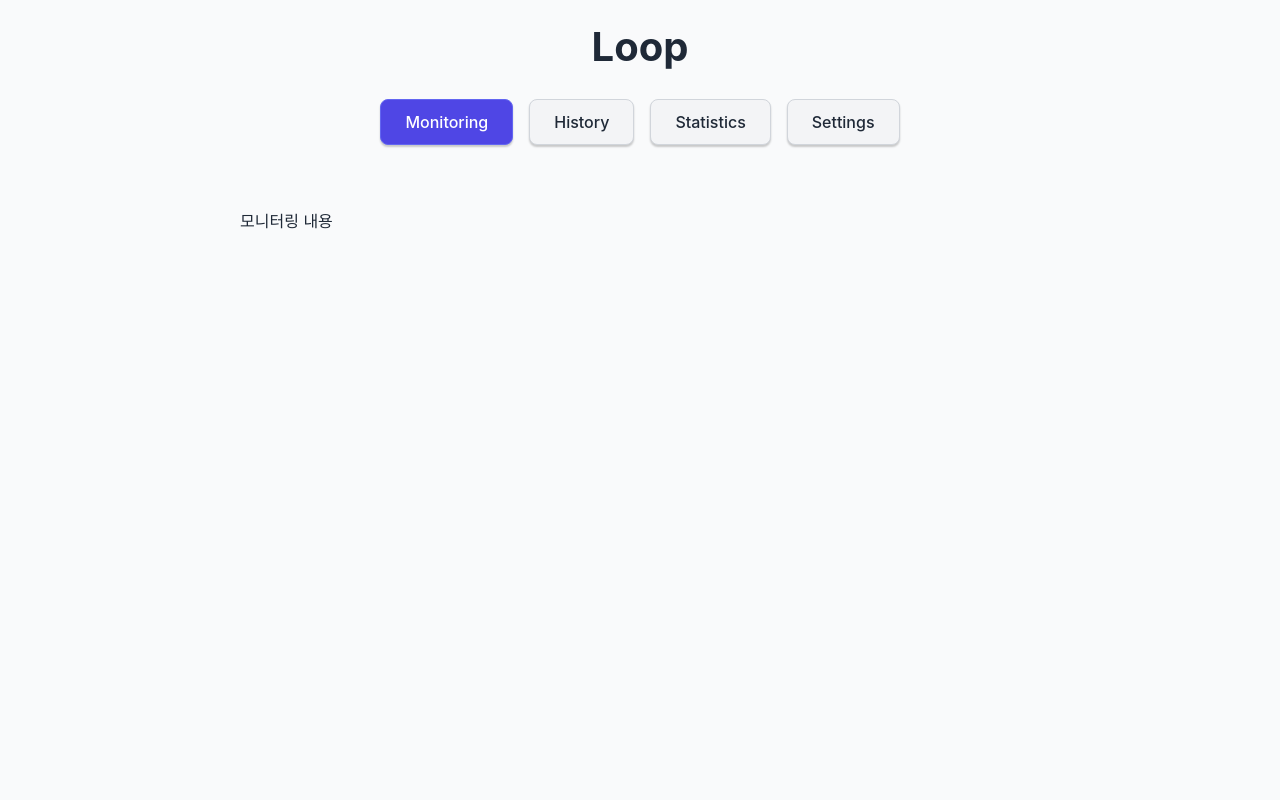
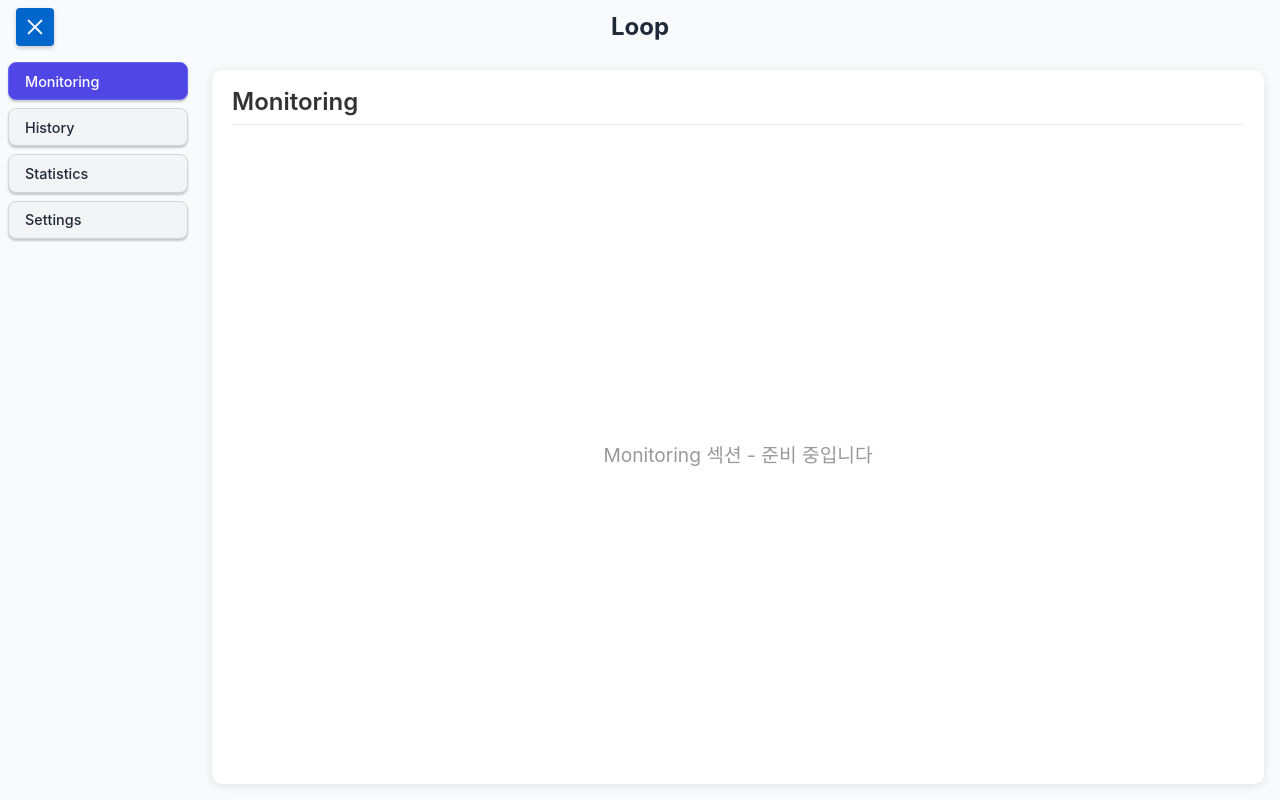
Before and after one commit to maildan/Main, a React (Vite) app: page / in a window 1280 px wide. Built offline with nearby package versions, Linux system fonts and the light colour scheme.

Commit message:
new GUI layout & etc

```diff
--- a/src/App.css
+++ b/src/App.css
@@ -3,7 +3,7 @@ html, body {
   padding: 0;
   width: 100vw;
   height: 100vh;
-  background: #fff;
+  background: #18181b;
 }
 
 .logo.vite:hover {
@@ -13,15 +13,14 @@ html, body {
 .logo.react:hover {
   filter: drop-shadow(0 0 2em #61dafb);
 }
+
 :root {
   font-family: Inter, Avenir, Helvetica, Arial, sans-serif;
   font-size: 16px;
   line-height: 24px;
   font-weight: 400;
-
-  color: #0f0f0f;
-  background-color: #f6f6f6;
-
+  color: #f6f6f6;
+  background-color: #2f2f2f;
   font-synthesis: none;
   text-rendering: optimizeLegibility;
   -webkit-font-smoothing: antialiased;
@@ -89,6 +88,7 @@ button {
 button:hover {
   border-color: #396cd8;
 }
+
 button:active {
   border-color: #396cd8;
   background-color: #e8e8e8;
@@ -103,7 +103,6 @@ button {
   margin-right: 5px;
 }
 
-/* 새로운 스타일 추가 */
 .stats {
   display: flex;
   justify-content: center;
@@ -198,8 +197,6 @@ button {
   color: #795548;
 }
 
-/* Compact, minimal style inspired by maildan/Main */
-
 .compact-root {
   min-height: 100vh;
   width: 100vw;
@@ -233,7 +230,7 @@ button {
   background: #fff;
   color: #222;
   transition: border 0.2s;
-  box-shadow: 0 2px 8px 0 rgba(0,0,0,0.03);
+  box-shadow: 0 2px 8px 0 rgba(0, 0, 0, 0.03);
   margin: 0 auto 0 auto;
   display: block;
 }
@@ -243,7 +240,220 @@ button {
   background: #fff;
 }
 
-/* 앱 컨테이너 스타일 */
+.app-layout {
+  display: grid;
+  grid-template-columns: auto 1fr;
+  grid-template-rows: auto 1fr;
+  grid-template-areas:
+    "header header"
+    "sidebar content";
+  height: 100vh;
+  width: 100vw;
+  overflow: hidden;
+  transition: grid-template-columns 0.3s ease;
+}
+
+.app-layout.nav-closed {
+  grid-template-columns: 0 1fr;
+  grid-template-areas:
+    "header header"
+    "sidebar content";
+}
+
+.app-header {
+  grid-area: header;
+  display: flex;
+  align-items: center;
+  padding: 0.5rem 1rem;
+  background: #18181b;
+  z-index: 10;
+  position: relative;
+}
+
+.hamburger-menu {
+  width: 38px;
+  height: 38px;
+  display: flex;
+  justify-content: center;
+  align-items: center;
+  border: none;
+  background-color: #0066cc;
+  border-radius: 4px;
+  cursor: pointer;
+  margin-right: 15px;
+  padding: 0;
+  box-shadow: 0 2px 4px rgba(0, 0, 0, 0.2);
+  position: relative;
+  z-index: 10;
+}
+
+.hamburger-icon {
+  position: relative;
+  width: 20px;
+  height: 2px;
+  background-color: white;
+  border-radius: 1px;
+  transition: all 0.3s ease;
+}
+
+.hamburger-icon::before,
+.hamburger-icon::after {
+  content: '';
+  position: absolute;
+  width: 20px;
+  height: 2px;
+  background-color: white;
+  border-radius: 1px;
+  left: 0;
+  transition: all 0.3s ease;
+}
+
+.hamburger-icon::before {
+  transform: translateY(-6px);
+}
+
+.hamburger-icon::after {
+  transform: translateY(6px);
+}
+
+/* 햄버거 메뉴 활성화 효과 수정 - 열렸을 때 X 표시 */
+.nav-open .hamburger-icon {
+  background-color: transparent;
+}
+
+.nav-open .hamburger-icon::before {
+  transform: translateY(0) rotate(45deg);
+}
+
+.nav-open .hamburger-icon::after {
+  transform: translateY(0) rotate(-45deg);
+}
+
+/* 닫혔을 때는 기본 햄버거 모양 유지 */
+.nav-closed .hamburger-icon {
+  background-color: white;
+}
+
+.nav-closed .hamburger-icon::before {
+  transform: translateY(-6px);
+}
+
+.nav-closed .hamburger-icon::after {
+  transform: translateY(6px);
+}
+
+.app-title {
+  position: absolute;
+  left: 0;
+  right: 0;
+  margin: 0 auto;
+  font-size: 1.5rem;
+  font-weight: 700;
+  text-align: center;
+  color: #fff;
+}
+
+.app-sidebar {
+  grid-area: sidebar;
+  background-color: #18181b;
+  padding: 0.5rem;
+  width: 180px;
+  overflow: hidden;
+  transition: width 0.3s ease;
+}
+
+.nav-closed .app-sidebar {
+  width: 0;
+  padding: 0;
+}
+
+.app-content {
+  grid-area: content;
+  background-color: #18181b;
+  overflow: auto;
+  padding: 1rem;
+  display: flex;
+  flex-direction: column;
+  transition: padding 0.3s ease;
+}
+
+.navigation {
+  display: flex;
+  flex-direction: column;
+  gap: 0.5rem;
+  width: 180px;
+}
+
+.nav-button {
+  padding: 0.6rem 1rem;
+  border-radius: 0.5rem;
+  background-color: #27272a;
+  color: #fff;
+  border: 1px solid #3f3f46;
+  cursor: pointer;
+  transition: all 0.2s ease;
+  font-size: 0.9rem;
+  text-align: left;
+  width: 100%;
+  white-space: nowrap;
+  overflow: hidden;
+  text-overflow: ellipsis;
+}
+
+.nav-button.active {
+  background-color: #4e46e523;
+  border-color: #6366f1;
+}
+
+.nav-button:hover:not(.active) {
+  background-color: #3f3f46;
+}
+
+.section-content {
+  flex-grow: 1;
+  width: 100%;
+  height: 100%;
+}
+
+.section-panel {
+  background-color: #fff;
+  color: #333;
+  border-radius: 10px;
+  padding: 20px;
+  width: 100%;
+  height: 100%;
+  box-sizing: border-box;
+  box-shadow: 0 2px 10px rgba(0, 0, 0, 0.1);
+  display: flex;
+  flex-direction: column;
+}
+
+.section-header {
+  font-size: 1.5rem;
+  font-weight: 600;
+  margin-bottom: 20px;
+  color: #333;
+  border-bottom: 1px solid #eaeaea;
+  padding-bottom: 10px;
+}
+
+.empty-content {
+  flex-grow: 1;
+  display: flex;
+  align-items: center;
+  justify-content: center;
+  color: #999;
+  font-size: 1.2rem;
+}
+
+.hidden-input {
+  position: absolute;
+  opacity: 0;
+  height: 0;
+  width: 0;
+  pointer-events: none;
+}
+
 .app-container {
   min-height: 100vh;
   width: 100vw;
@@ -255,62 +465,33 @@ button {
   margin: 0;
 }
 
-.app-title {
-  font-size: 2.5rem;
-  font-weight: 700;
-  margin-top: 2.2rem;
-  margin-bottom: 2rem;
-  color: #fff;
-  text-align: center;
+@media (prefers-color-scheme: light) {
+  html, body,
+  .app-header,
+  .app-sidebar,
+  .app-content {
+    background: #f9fafb;
   }
 
-/* 네비게이션 바 스타일 */
-.navigation {
-  display: flex;
-  justify-content: center;
-  gap: 1rem;
-  margin: 0.5rem 0 2rem 0;
+  .app-title {
+    color: #1f2937;
   }
 
   .nav-button {
-  padding: 0.75rem 1.5rem;
-  border-radius: 0.5rem;
-  background-color: #27272a;
-  color: #fff;
-  border: 1px solid #3f3f46;
-  cursor: pointer;
-  transition: all 0.2s ease;
-  font-size: 1rem;
+    background-color: #f3f4f6;
+    color: #1f2937;
+    border-color: #d1d5db;
   }
 
   .nav-button.active {
-  background-color: #4e46e523;
-  border-color: #6366f1;
+    background-color: #4f46e5;
+    color: #fff;
   }
 
   .nav-button:hover:not(.active) {
-  background-color: #3f3f46;
-  border-color: #52525b;
+    background-color: #e5e7eb;
   }
 
-/* 숨겨진 입력 필드 */
-.hidden-input {
-  position: absolute;
-  opacity: 0;
-  height: 0;
-  width: 0;
-  pointer-events: none;
-}
-
-/* 섹션 콘텐츠 영역 */
-.section-content {
-  margin-top: 2rem;
-  width: 80%;
-  max-width: 800px;
-  color: #fff;
-}
-
-@media (prefers-color-scheme: light) {
   .app-container {
     background: #f9fafb;
   }
@@ -424,4 +605,14 @@ button {
     border: 1.5px solid #6366f1;
     background: #18181b;
   }
+
+  .section-panel {
+    background-color: #fff;
+    color: #333;
   }
+
+  .section-header {
+    color: #333;
+    border-bottom-color: #eaeaea;
+  }
+}
--- a/src/App.tsx
+++ b/src/App.tsx
@@ -6,6 +6,7 @@ function App() {
   const [currentLine, setCurrentLine] = useState("");
   const [isComposing, setIsComposing] = useState(false);
   const [activeSection, setActiveSection] = useState("Monitoring");
+  const [isNavOpen, setIsNavOpen] = useState(true);
   const inputRef = useRef<HTMLInputElement>(null);
 
   useEffect(() => {
@@ -50,22 +51,48 @@ function App() {
 
   const sections = ["Monitoring", "History", "Statistics", "Settings"];
 
+  // 토글 내비게이션 바
+  const toggleNavbar = () => {
+    setIsNavOpen(!isNavOpen);
+  };
+
+  // 간소화된 섹션 렌더링 함수
+  const renderSectionContent = (section: string) => (
+    <div className="section-panel">
+      <div className="section-header">{section}</div>
+      <div className="empty-content">
+        {section} 섹션 - 준비 중입니다
+      </div>
+    </div>
+  );
+
   return (
-    <div className="app-container">
+    <div className={`app-layout ${isNavOpen ? 'nav-open' : 'nav-closed'}`}>
+      <div className="app-header">
+        <button className="hamburger-menu" onClick={toggleNavbar}>
+          <div className="hamburger-icon"></div>
+        </button>
         <h1 className="app-title">Loop</h1>
+      </div>
 
-      <div className="navigation">
+      <div className="app-sidebar">
+        <nav className="navigation">
           {sections.map(section => (
             <button
               key={section}
               className={`nav-button ${activeSection === section ? 'active' : ''}`}
-            onClick={() => setActiveSection(section)}
+              onClick={() => {
+                setActiveSection(section);
+                setIsNavOpen(false); // 네비게이션 바 아이템 클릭 시 메뉴 자동 닫기
+              }}
             >
               {section}
             </button>
           ))}
+        </nav>
       </div>
 
+      <div className="app-content">
         {/* 숨겨진 입력 필드 - UI에는 보이지 않지만 키보드 이벤트를 캡처 */}
         <input
           ref={inputRef}
@@ -81,10 +108,8 @@ function App() {
 
         {/* 각 섹션별 내용 */}
         <div className="section-content">
-        {activeSection === "Monitoring" && <div>모니터링 내용</div>}
-        {activeSection === "History" && <div>히스토리 내용</div>}
-        {activeSection === "Statistics" && <div>통계 내용</div>}
-        {activeSection === "Settings" && <div>설정 내용</div>}
+          {renderSectionContent(activeSection)}
+        </div>
       </div>
     </div>
   );
```
Lines whose indentation alone changed are shown as unchanged.
